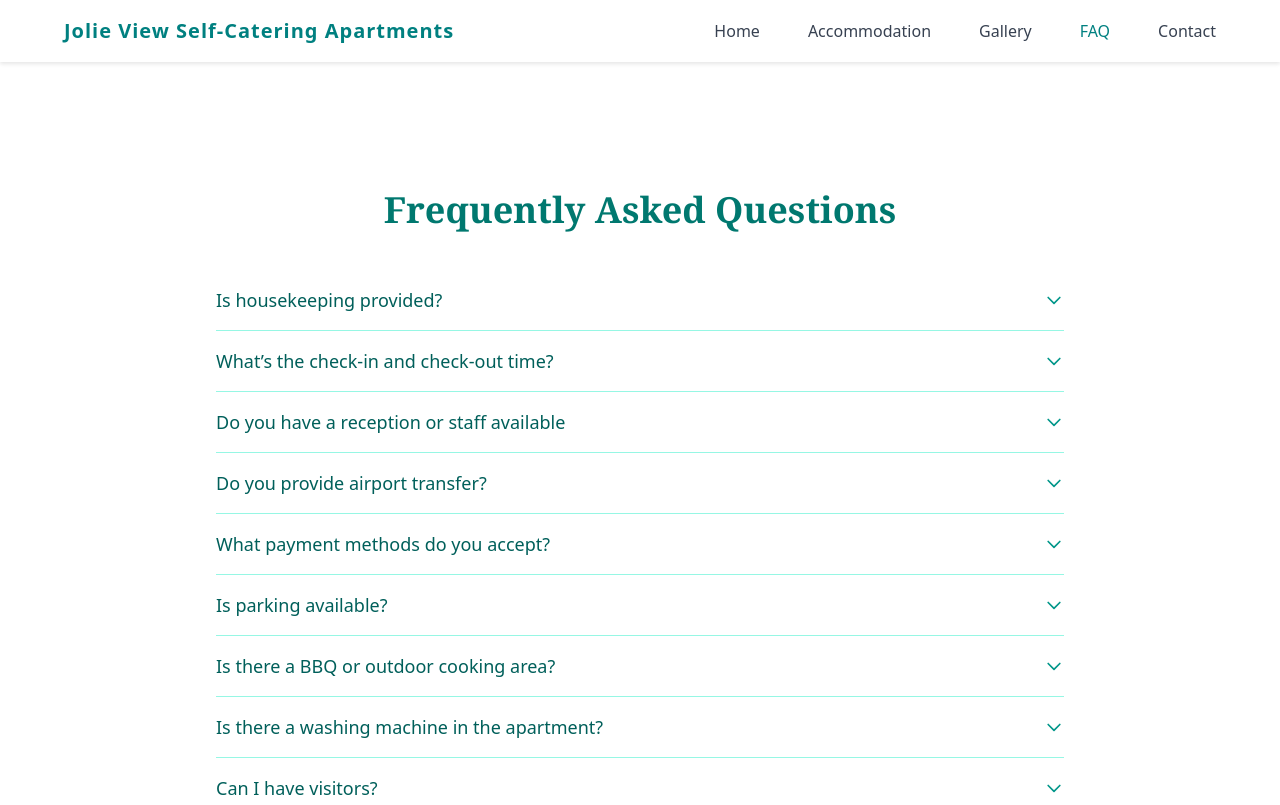
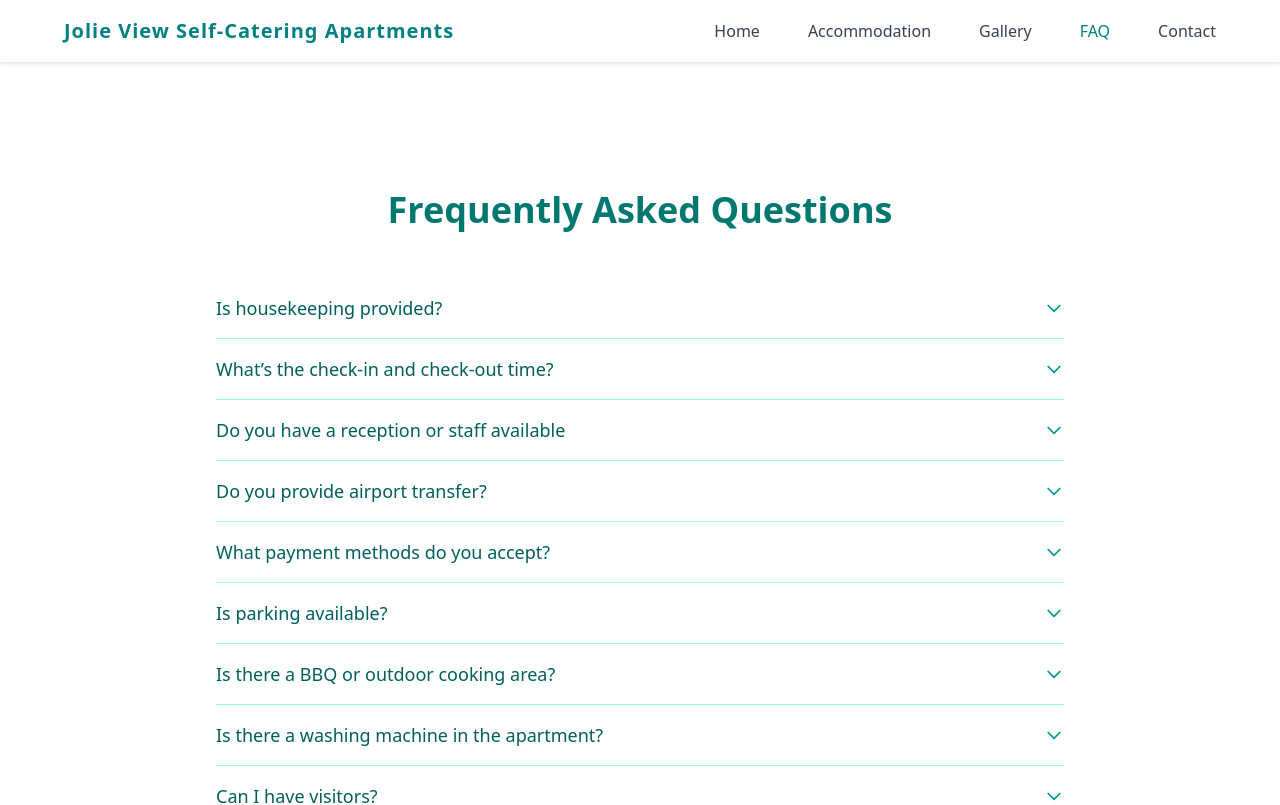
Before and after one commit to DovahSeb/jolieview-self-catering, an Angular app: page /faq in a window 1280 px wide. Shown: the top 805 px of the page. Built offline with nearby package versions, Linux system fonts and the light colour scheme.

Commit message:
Added some faded in effect in accommodations and faq components

```diff
--- a/src/app/features/components/accommodations/accommodations.component.css
+++ b/src/app/features/components/accommodations/accommodations.component.css
@@ -0,0 +1,14 @@
+@keyframes fade-in-up {
+    from {
+      opacity: 0;
+      transform: translateY(20px);
+    }
+    to {
+      opacity: 1;
+      transform: translateY(0);
+    }
+  }
+
+  .animate-fade-in-up {
+    animation: fade-in-up 0.6s ease-out both;
+  }
--- a/src/app/features/components/accommodations/accommodations.component.html
+++ b/src/app/features/components/accommodations/accommodations.component.html
@@ -1,5 +1,5 @@
-<section class="px-6 py-16 bg-gradient-to-b from-white to-teal-50">
-    <h2 class="text-3xl md:text-4xl font-semibold text-teal-800 font-serif text-center mb-12">
+<section class="px-6 py-6 max-w-5xl mx-auto">
+    <h2 class="text-4xl font-bold text-teal-700 text-center mb-12 animate-fade-in-up">
         Our Accommodations
     </h2>
     <div class="grid grid-cols-1 sm:grid-cols-2 gap-10 max-w-6xl mx-auto">
--- a/src/app/features/components/faq/faq.component.css
+++ b/src/app/features/components/faq/faq.component.css
@@ -1,3 +1,18 @@
+@keyframes fade-in-up {
+  from {
+    opacity: 0;
+    transform: translateY(20px);
+  }
+  to {
+    opacity: 1;
+    transform: translateY(0);
+  }
+}
+
+.animate-fade-in-up {
+  animation: fade-in-up 0.6s ease-out both;
+}
+
 @keyframes fade-in-down {
     from {
       opacity: 0;
--- a/src/app/features/components/faq/faq.component.html
+++ b/src/app/features/components/faq/faq.component.html
@@ -1,5 +1,5 @@
 <section class="px-6 py-16 max-w-4xl mx-auto text-left">
-    <h2 class="text-3xl md:text-4xl font-semibold text-teal-700 mb-10 font-serif text-center">
+    <h2 class="text-4xl font-bold text-teal-700 text-center mb-12 animate-fade-in-up">
       Frequently Asked Questions
     </h2>
 
```
